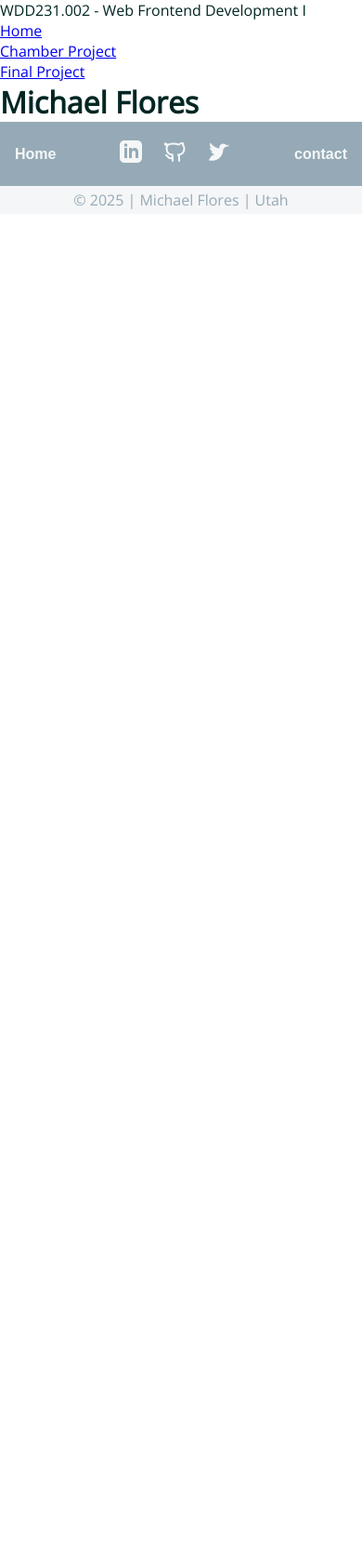
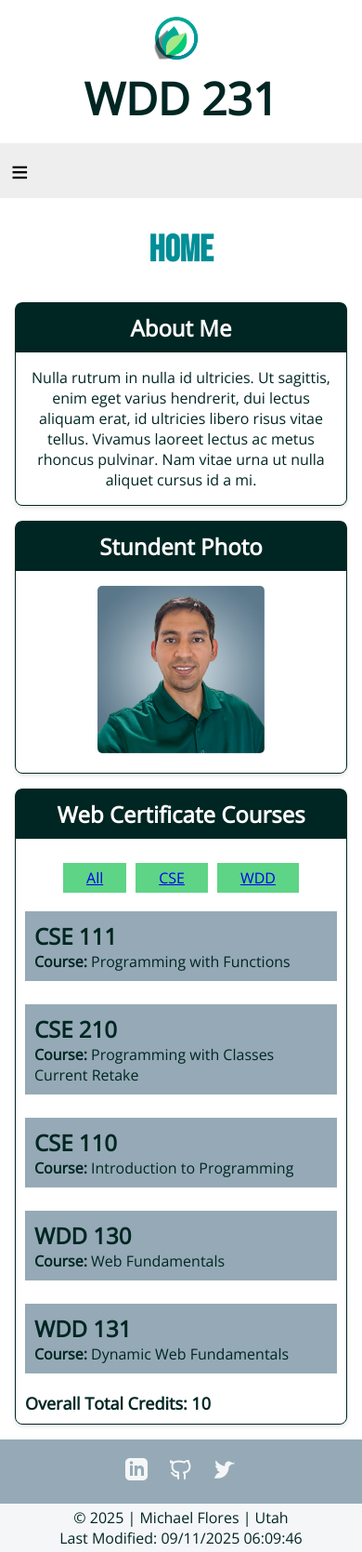
Before and after one commit to Dekartmc/wdd231, a plain HTML site: page index.html in a window 390 px wide. Shown: the whole page at 93% size. Before the commit the page ends 844 px from the top, so only its background shows below. Drawn offline with nearby package versions, Linux system fonts and the light colour scheme.

Commit message:
W01_Update

```diff
--- a/index.html
+++ b/index.html
@@ -6,6 +6,7 @@
     <meta name="description" content="W01 Assignment: Course Home Page – Michael Flores">
     <meta name="author" content="Michael Flores">
     <link rel="stylesheet" href="styles/base.css">
+    <link rel="stylesheet" href="styles/responsive.css">
     <link rel="preconnect" href="https://fonts.googleapis.com">
     <link rel="preconnect" href="https://fonts.gstatic.com" crossorigin>
     <link href="https://fonts.googleapis.com/css2?family=Bebas+Neue&family=Open+Sans:ital@0;1&display=swap" rel="stylesheet">
@@ -16,23 +17,50 @@
   <body>
     <!-- Header -->
     <header>
-      <span id="course-title">WDD231.002 - Web Frontend Development I</span>
+      <div class="title-container">
+        <div class="logo-img">
+          <img src="images/logo.png" alt="Michael Flores Logo" class="logo">
+        </div>
+        <h1 class="title">WDD 231</h1>
+      </div>
+      <a id="menu" href="#"></a>
       <nav>
-        <ul>
-          <li><a href="#">Home</a></li>
-          <li><a href="#">Chamber Project</a></li>
-          <li><a href="#">Final Project</a></li>
+        <ul class="navigation">
+          <li><a href="#" id="home" class="active">Home</a></li>
+          <li><a href="#" id="chamber">Chamber Project</a></li>
+          <li><a href="#" id="final">Final Project</a></li>
         </ul>
       </nav>
     </header>
     <!-- Main -->
     <main>
-      <h1>Michael Flores</h1>
+      <h1 class="page-title">Home</h1>
+      <section class="card grid-responsive">
+        <h2 class="card-title">About Me</h2>
+        <div class="card-content">
+          <p>Nulla rutrum in nulla id ultricies. Ut sagittis, enim eget varius hendrerit, dui lectus aliquam erat, id ultricies libero risus vitae tellus. Vivamus laoreet lectus ac metus rhoncus pulvinar. Nam vitae urna ut nulla aliquet cursus id a mi.</p>
+        </div>
+      </section>
+      <section class="card grid-responsive">
+        <h2 class="card-title">Stundent Photo</h2>
+        <div class="card-content">
+          <img src="images/michael.jpg" alt="Photo of Michael Flores" class="profile">
+        </div>
+      </section>
+      <section class="card courses">
+        <h2 class="card-title">Web Certificate Courses</h2>
+        <ul class="courses-list">
+          <li><a href="#" id="all">All</a></li>
+          <li><a href="#" id="cse">CSE</a></li>
+          <li><a href="#" id="wdd">WDD</a></li>
+        </ul>
+        <div id="course-card" class="course-list-container"></div>
+        <p id="total-credits" class="total-credits"></p>
+      </section>
     </main>
     <!-- Footer -->
     <footer>
       <div class="footer-container">
-        <a href="index.html">Home</a>
         <ul>
           <li>
             <a href="#">
@@ -56,10 +84,11 @@
             </a>
           </li>
         </ul>
-        <a href="contact.html">contact</a>
+
       </div>
       <div class="copyright">
         <p id="copyright"></p>
+        <p id="lastModified"></p>
       </div>
     </footer>
   </body>
--- a/scripts/base.js
+++ b/scripts/base.js
@@ -1,2 +1,71 @@
 const currentYear = new Date().getFullYear();
 document.getElementById("copyright").textContent = `© ${currentYear} | Michael Flores | Utah`;
+
+const lastModified = document.lastModified;
+document.getElementById("lastModified").textContent = `Last Modified: ${lastModified}`;
+
+const mainnav = document.querySelector('.navigation')
+const hambutton = document.querySelector('#menu');
+
+hambutton.addEventListener('click', () => {
+	mainnav.classList.toggle('show');
+	hambutton.classList.toggle('show');
+});
+
+const courses = [
+  { id: 1, type: "CSE", code: "CSE 111", name: "Programming with Functions", credits: 2 },
+  { id: 2, type: "CSE", code: "CSE 210", name: "Programming with Classes Current Retake", credits: 2 },
+  { id: 3, type: "CSE", code: "CSE 110", name: "Introduction to Programming", credits: 2 },
+  { id: 4, type: "WDD", code: "WDD 130", name: "Web Fundamentals", credits: 2 },
+  { id: 5, type: "WDD", code: "WDD 131", name: "Dynamic Web Fundamentals", credits: 2 }
+];
+
+function displayCourses(filteredCourses) {
+  const container = document.getElementById("course-card");
+  container.innerHTML = "";
+
+  filteredCourses.forEach(courses => {
+    const card = document.createElement("div");
+    card.classList.add("course-card");
+
+    card.innerHTML = `
+      <div>
+        <h2>${courses.code}</h2>
+        <p><strong>Course:</strong> ${courses.name}</p>
+      </div>
+    `;
+
+    container.appendChild(card);
+  });
+}
+
+function sumCredits(filterType) {
+  const filtered = filterType
+    ? courses.filter(course => course.type === filterType)
+    : courses;
+
+  const totalCredits = filtered.reduce((sum, course) => sum + course.credits, 0);
+
+  document.getElementById("total-credits").textContent =
+    filterType
+      ? `${filterType} Total Credits: ${totalCredits}`
+      : `Overall Total Credits: ${totalCredits}`;
+}
+
+document.getElementById("all").addEventListener("click", () => {
+  displayCourses(courses);
+  sumCredits()
+});
+
+document.getElementById("cse").addEventListener("click", () => {
+  displayCourses(courses.filter(t => t.type == "CSE"));
+  sumCredits('CSE')
+});
+
+document.getElementById("wdd").addEventListener("click", () => {
+  displayCourses(courses.filter(t => t.type == "WDD"));
+  sumCredits('WDD')
+});
+
+displayCourses(courses);
+sumCredits();
--- a/styles/base.css
+++ b/styles/base.css
@@ -16,14 +16,121 @@
 body{
 	font-family: var(--body-font);
 	color: var(--accent1-color);
+  max-width: 1200px;
+  margin: auto;
+}
+
+.title-container {
+  display: flex;
+}
+.logo-img {
+  margin-right: 10px;
+}
+.logo {
+  width: 50px;
+  height: auto;
+}
+/**** START MENU ****/
+.navigation {
+  display: flex;
+  background-color: #002623;
+}
+.navigation li {
+  display: inline-block;
+  margin: 10px 20px 10px 5px;
+}
+.navigation a {
+  color: white;
+  text-decoration: none;
+}
+.navigation a:hover,
+.navigation a:active {
+	color: white;
+	background-color: black;
+}
+#menu {
+  display: none;
+}
+/**** END MENU ****/
+main {
+  max-width: 1200px;
+  margin: 1rem auto;
+  display: grid;
+  grid-template-columns: 1fr 0.5fr;
+  gap: 1rem;
+  padding: 0 1rem;
+}
+main h1 {
+  text-align: center;
+  grid-column: 1 / span 2;
+}
+.page-title {
+  font-family: var(--heading-font);
+  font-size: 3rem;
+  margin: 1rem 0;
+  color: var(--primary-color);
+}
+.card {
+  border-radius: 8px;
+  border: 1px solid var(--accent1-color);
+  box-shadow: 0 2px 5px rgba(0, 0, 0, 0.1);
+}
+.card-title {
+  padding: 10px 5px;
+  text-align: center;
+  color: #FFFFFF;
+  background-color: var(--accent1-color);
+  border-radius: 5px 5px 0px 0px;
+  margin-bottom: 1rem;
+}
+.card-content {
+  padding: 0 1rem 1rem 1rem;
+  text-align: center;
+}
+.profile {
+  max-width: 180px;
+  border-radius: 5px;
+}
+.courses {
+  grid-column: 1 / span 2;
+}
+.courses-list {
+  list-style: none;
+  display: flex;
+  gap: 10px;
+  padding: 10px;
+  justify-content: center;
+}
+.courses-list li {
+  background-color: var(--secondary-color);
+  padding: 5px 25px;
+}
+.course-list-container {
+  display: grid;
+  gap: 5px;
+  grid-template-columns: 1fr 1fr 1fr;
+}
+.course-card {
+  padding: 10px;
+  margin: 10px;
+  background-color: #95aab6;
+}
+.total-credits {
+  padding: 10px;
+  font-size: large;
+  font-weight: 800;
+}
+.grid-responsive {
+  grid-column: 1 / span 2;
 }
 
 .footer-container {
   display: flex;
-  justify-content: space-between;
   align-items: center;
   padding: 20px 16px;
   background-color: #95aab6;
+  justify-content: center;
+  align-items: center;
 }
 
 .footer-container a {
@@ -33,7 +140,7 @@ body{
   font-weight: bold;
 
   &:hover {
-    color: #45405f;
+    color: var(--accent1-color);
   }
 }
 
@@ -47,6 +154,6 @@ body{
 .copyright {
   padding: 4px 0;
   text-align: center;
-  color: #95AAB6;
+  color: var(--accent1-color);
   background-color: #f5f6f7;
 }
--- /dev/null
+++ b/styles/responsive.css
@@ -0,0 +1,77 @@
+@media screen and (max-width: 600px) {
+  .topnav a:not(:first-child) {display: none;}
+  .topnav a.icon {
+    float: right;
+    display: block;
+  }
+  .topnav.responsive {position: relative;}
+  .topnav.responsive .icon {
+    position: absolute;
+    right: 0;
+    top: 0;
+  }
+  .topnav.responsive a {
+    float: none;
+    display: block;
+    text-align: left;
+  }
+
+  main{
+    grid-template-columns: 1fr;
+  }
+  .title-container {
+    display: block;
+    text-align: center;
+    font-size: 1.5rem;
+    margin: 1rem 0;
+  }
+  .page-title {
+    font-size: 2.5rem;
+    text-align: center;
+  }
+  .course-list-container {
+  display: grid;
+  gap: 5px;
+  grid-template-columns: 1fr;
+  }
+
+#menu {
+	display: block;
+	font-size: 2rem;
+	font-weight: 700;
+	text-decoration: none;
+	padding: 0.5rem 0.75rem;
+	background-color: #eee;
+	color: #000;
+}
+
+#menu::before {
+	content: "≡";
+}
+
+.navigation {
+	list-style: none;
+	margin: 0 auto;
+	max-width: 760px;
+}
+.navigation li {
+	display: none;
+}
+.navigation a {
+	display: block;
+	padding: 0.75rem;
+	text-align: left;
+	color: white;
+	font-weight: 700;
+	transition: 0.5s;
+	font-size: clamp(1rem, 2vmin, 1.5rem);
+}
+
+.show li {
+	display: block;
+}
+
+#menu.show::before {
+	content: "X";
+}
+}
```
Also changed, not shown: images/logo.png (added), images/michael.jpg (added).
